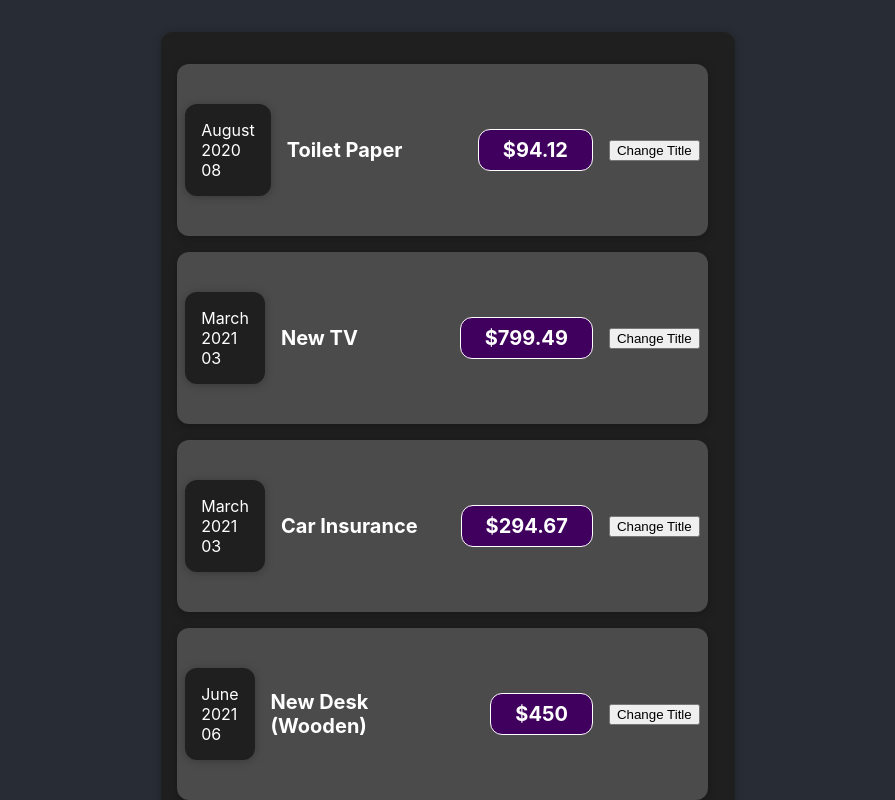
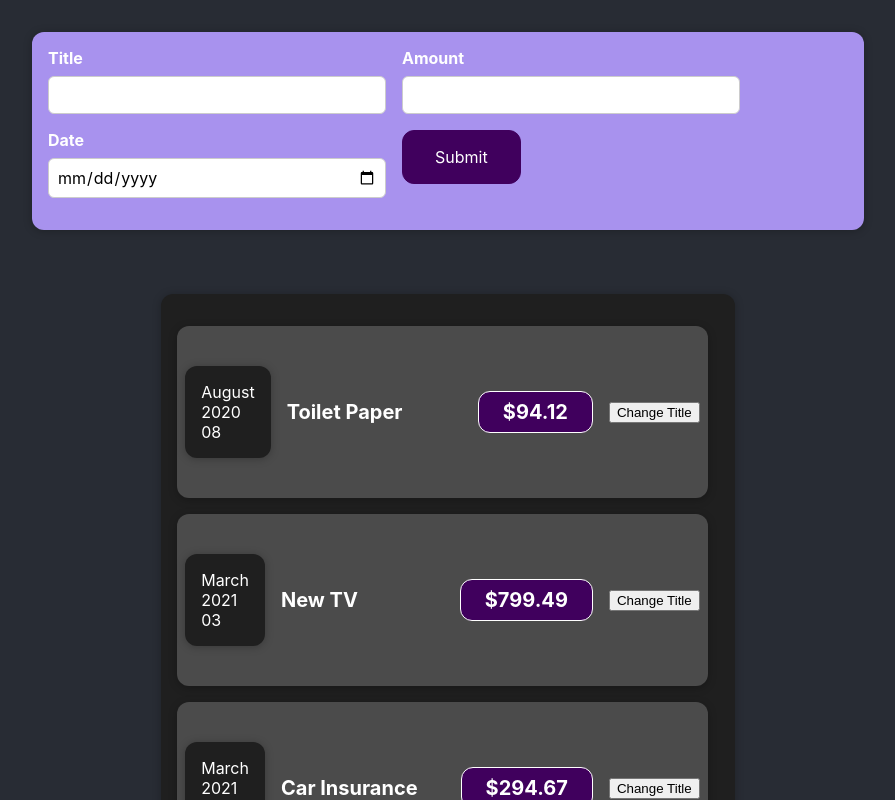
Before and after one commit to jon-cron/first, a React (Create React App) app: page / in a window 1280 px wide. Shown: the top 800 px of the page, without its empty margins (192-1087 px from the left). Built offline with nearby package versions, Linux system fonts and the light colour scheme.

Commit message:
various ways to use state

```diff
--- a/src/App.css
+++ b/src/App.css
@@ -21,6 +21,7 @@
   background-color: #282c34;
   min-height: 100vh;
   display: flex;
+  flex-direction: column;
   /* justify-content: center; */
   /* font-size: calc(10px + 2vmin); */
   color: white;
--- a/src/App.js
+++ b/src/App.js
@@ -1,5 +1,6 @@
 import "./App.css";
 import Expenses from "./components/Expenses/Expenses.js";
+import NewExpense from "./components/NewExpense/NewExpense.js";
 // NOTE upon starting the app open the terminal and run npm install
 
 const App = () => {
@@ -26,6 +27,7 @@ const App = () => {
   ];
   return (
     <div className="App">
+      <NewExpense />
       <Expenses items={expenses} />
     </div>
   );
--- a/src/components/NewExpense/ExpenseForm.css
+++ b/src/components/NewExpense/ExpenseForm.css
@@ -0,0 +1,26 @@
+.new-expense__controls {
+  display: flex;
+  flex-wrap: wrap;
+  gap: 1rem;
+  margin-bottom: 1rem;
+  text-align: left;
+}
+
+.new-expense__control label {
+  font-weight: bold;
+  margin-bottom: 0.5rem;
+  display: block;
+}
+
+.new-expense__control input {
+  font: inherit;
+  padding: 0.5rem;
+  border-radius: 6px;
+  border: 1px solid #ccc;
+  width: 20rem;
+  max-width: 100%;
+}
+
+.new-expense__actions {
+  text-align: right;
+}
--- a/src/components/NewExpense/ExpenseForm.js
+++ b/src/components/NewExpense/ExpenseForm.js
@@ -1,10 +1,75 @@
-import React from "react";
+import React, { useState } from "react";
 import "./ExpenseForm.css";
 const ExpenseForm = () => {
+  // NOTE this works but you could manage the state with a single useState object
+  const [title, setTitle] = useState("");
+  const [amount, setAmount] = useState("");
+  const [date, setDate] = useState("");
+  // NOTE there is a time and place to use a single object state.
+  // const [userInput, setUserInput] = useState({
+  //   newTitle: "",
+  //   newAmount: "",
+  //   newDate: "",
+  // });
+
+  const changeTitle = (event) => {
+    setTitle(event.target.value);
+    // NOTE this would work but...
+    // setUserInput({
+    //   ...userInput,
+    //   newTitle: event.target.value,
+    // });
+    // NOTE this is better practice
+    // setUserInput((prevState) => {
+    //   return { ...prevState, newTitle: event.target.value };
+    // });
+  };
+  const changeAmount = (event) => {
+    setAmount(event.target.value);
+    // setUserInput({
+    //   ...userInput,
+    //   newAmount: event.target.value,
+    // });
+    // setUserInput((prevState) => {
+    //   return { ...prevState, newAmount: event.target.value };
+    // });
+  };
+  const changeDate = (event) => {
+    setDate(event.target.value);
+    // setUserInput({
+    //   ...userInput,
+    //   newDate: event.target.value,
+    // });
+    // setUserInput((prevState) => {
+    //   return { ...prevState, newDate: event.target.value };
+    // });
+  };
+  const submitNewExpense = () => {
+    console.log(title, amount, date);
+  };
   return (
-    <div>
-      <form></form>
-    </div>
+    <form className="new-expense__controls" onSubmit={submitNewExpense}>
+      <div className="new-expense__control">
+        <label>Title</label>
+        <input type="text" onChange={changeTitle} />
+      </div>
+      <div className="new-expense__control">
+        <label>Amount</label>
+        <input type="number" onChange={changeAmount} />
+      </div>
+      <div className="new-expense__control">
+        <label>Date</label>
+        <input
+          type="date"
+          min="2023-01-01"
+          max="2024-12-31"
+          onChange={changeDate}
+        />
+      </div>
+      <div className="new-expense__actions">
+        <button type="submit">Submit</button>
+      </div>
+    </form>
   );
 };
 
```
